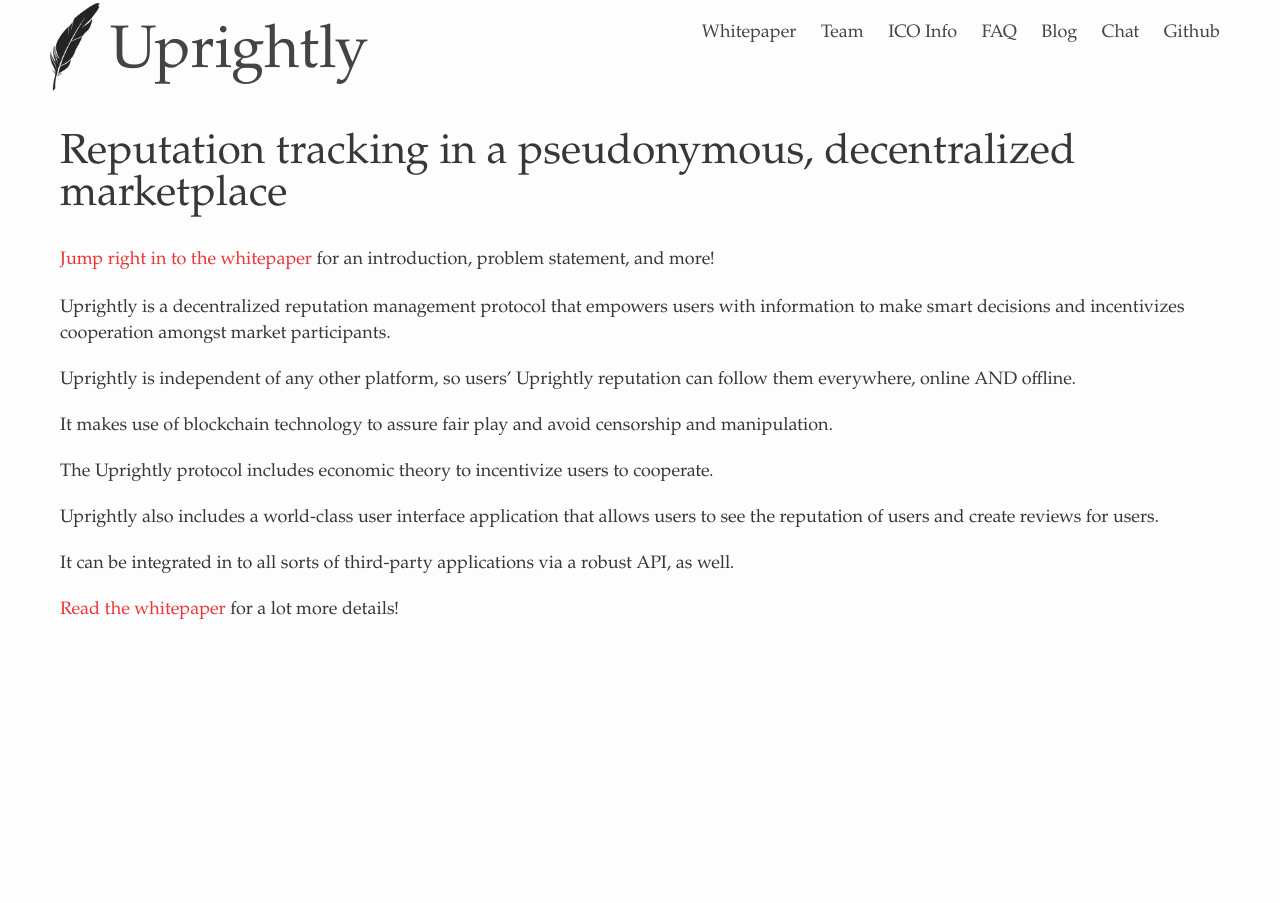
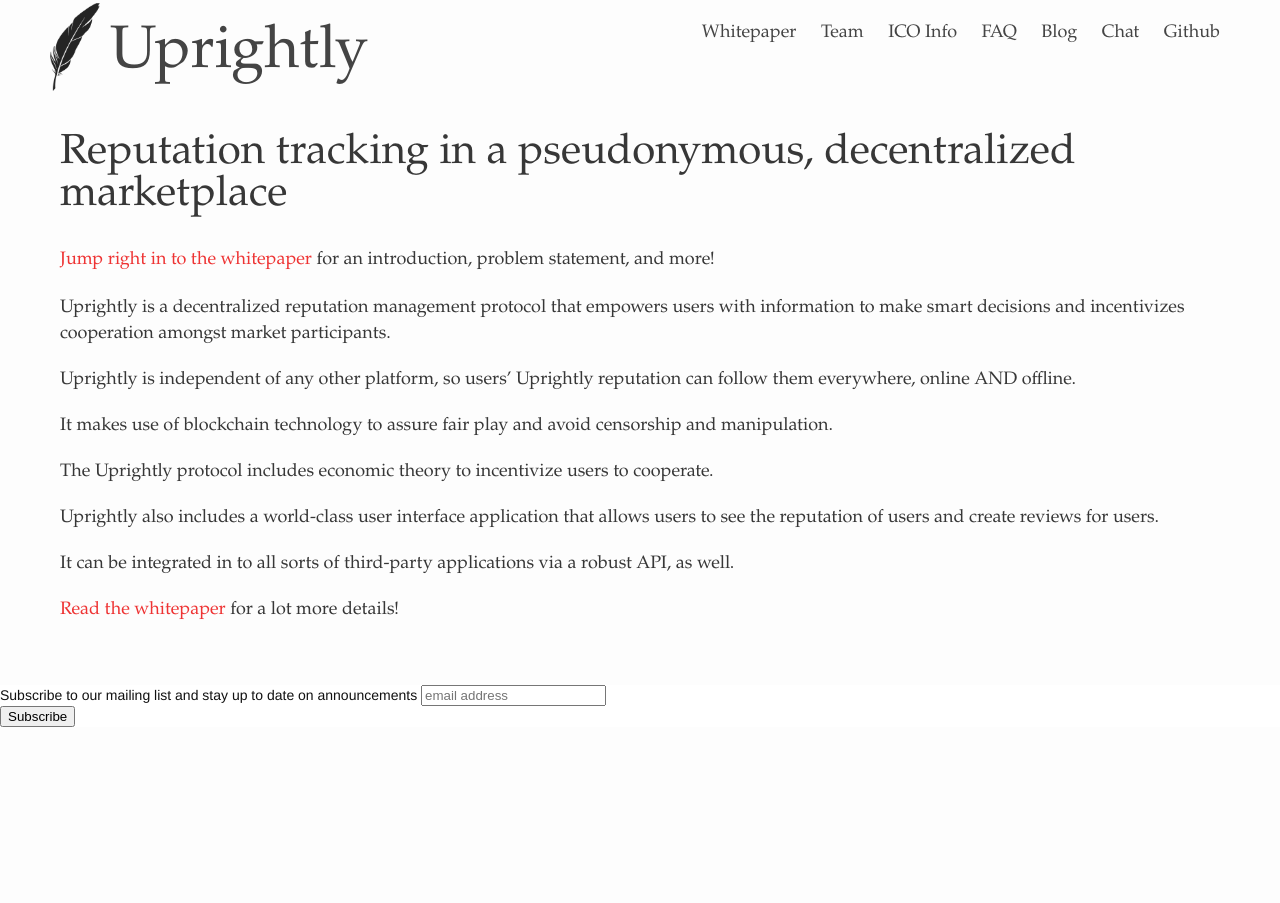
Before and after one commit to uprightly/website, a Jekyll site: the page built from index.md, in a window 1280 px wide. Built offline with Jekyll 4.4.1, drawn with Linux system fonts in a browser that asks for light colours; comment, search, counter and statistics services are not loaded.

Commit message:
add subscription

```diff
--- a/_includes/head.html
+++ b/_includes/head.html
@@ -11,11 +11,11 @@
     <link rel="canonical" href="{{ page.url | replace:'index.html','' | prepend: site.baseurl | prepend: site.url }}">
     <link rel="alternate" type="application/rss+xml" title="{{ site.title }}" href="{{ " /feed.xml " | prepend: site.baseurl | prepend: site.url }}" />
 
-    <link rel="apple-touch-icon" sizes="180x180" href="apple-touch-icon.png">
-    <link rel="icon" type="image/png" sizes="32x32" href="favicon-32x32.png">
-    <link rel="icon" type="image/png" sizes="16x16" href="favicon-16x16.png">
-    <link rel="manifest" href="site.webmanifest">
-    <link rel="mask-icon" href="safari-pinned-tab.svg" color="#5bbad5">
+    <link rel="apple-touch-icon" sizes="180x180" href="/apple-touch-icon.png">
+    <link rel="icon" type="image/png" sizes="32x32" href="/favicon-32x32.png">
+    <link rel="icon" type="image/png" sizes="16x16" href="/favicon-16x16.png">
+    <link rel="manifest" href="/site.webmanifest">
+    <link rel="mask-icon" href="/safari-pinned-tab.svg" color="#5bbad5">
     <meta name="msapplication-TileColor" content="#da532c">
     <meta name="theme-color" content="#ffffff">
 </head>
--- a/_layouts/default.html
+++ b/_layouts/default.html
@@ -1,17 +1,42 @@
 <!DOCTYPE html>
 <html>
 
-  {% include head.html %}
+{% include head.html %}
 
-  <body>
+<body>
 
-    {% include analytics.html %}
-    {% include header.html %}
+    {% include analytics.html %} {% include header.html %}
 
     <div class="page-content">
         {{ content }}
     </div>
 
-  </body>
+    <!-- Begin MailChimp Signup Form -->
+    <link href="//cdn-images.mailchimp.com/embedcode/horizontal-slim-10_7.css" rel="stylesheet" type="text/css">
+    <style type="text/css">
+        #mc_embed_signup {
+            background: #fff;
+            clear: left;
+            font: 14px Helvetica, Arial, sans-serif;
+            width: 100%;
+        }
+        /* Add your own MailChimp form style overrides in your site stylesheet or in this style block.
+	   We recommend moving this block and the preceding CSS link to the HEAD of your HTML file. */
+    </style>
+    <div id="mc_embed_signup">
+        <form action="https://uprightly.us17.list-manage.com/subscribe/post?u=628313bfb7286f7823365e921&amp;id=2102cfeb31" method="post" id="mc-embedded-subscribe-form" name="mc-embedded-subscribe-form" class="validate" target="_blank" novalidate>
+            <div id="mc_embed_signup_scroll">
+                <label for="mce-EMAIL">Subscribe to our mailing list and stay up to date on announcements</label>
+                <input type="email" value="" name="EMAIL" class="email" id="mce-EMAIL" placeholder="email address" required>
+                <!-- real people should not fill this in and expect good things - do not remove this or risk form bot signups-->
+                <div style="position: absolute; left: -5000px;" aria-hidden="true"><input type="text" name="b_628313bfb7286f7823365e921_2102cfeb31" tabindex="-1" value=""></div>
+                <div class="clear"><input type="submit" value="Subscribe" name="subscribe" id="mc-embedded-subscribe" class="button"></div>
+            </div>
+        </form>
+    </div>
+
+    <!--End mc_embed_signup-->
+
+</body>
 
 </html>
```
